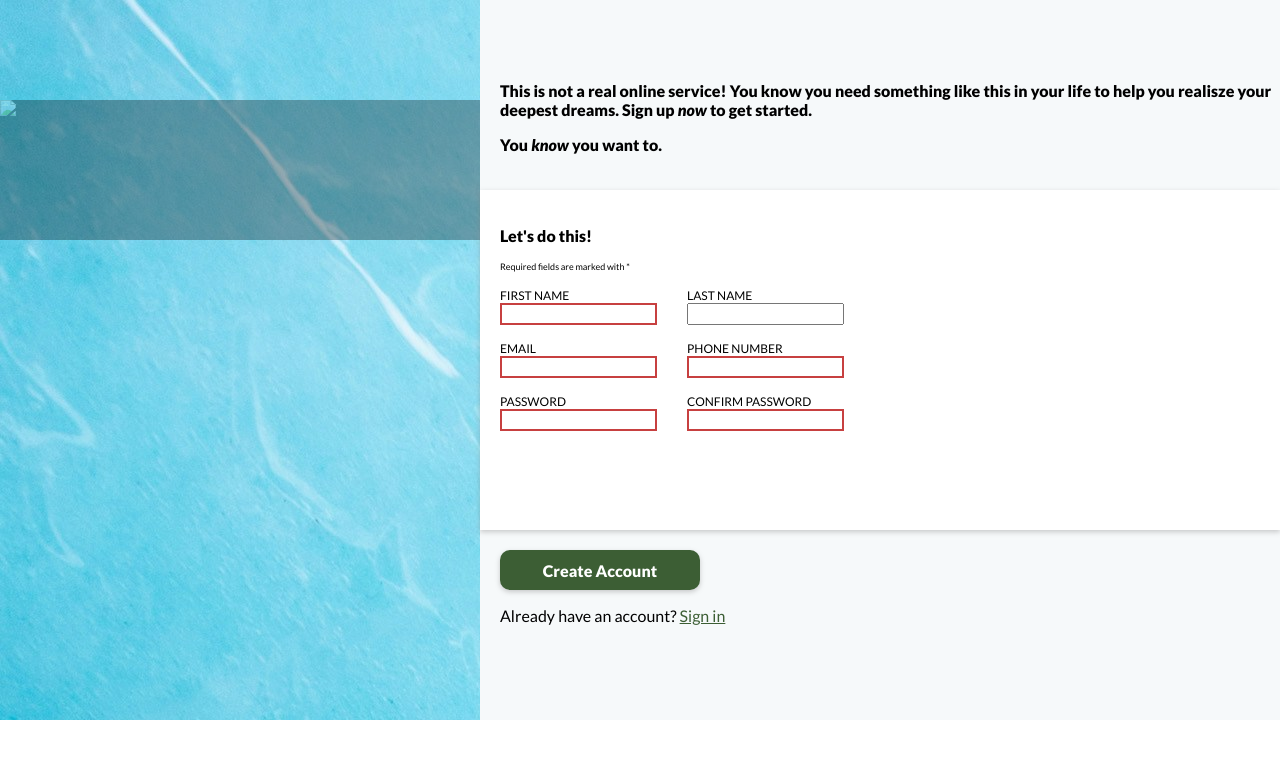
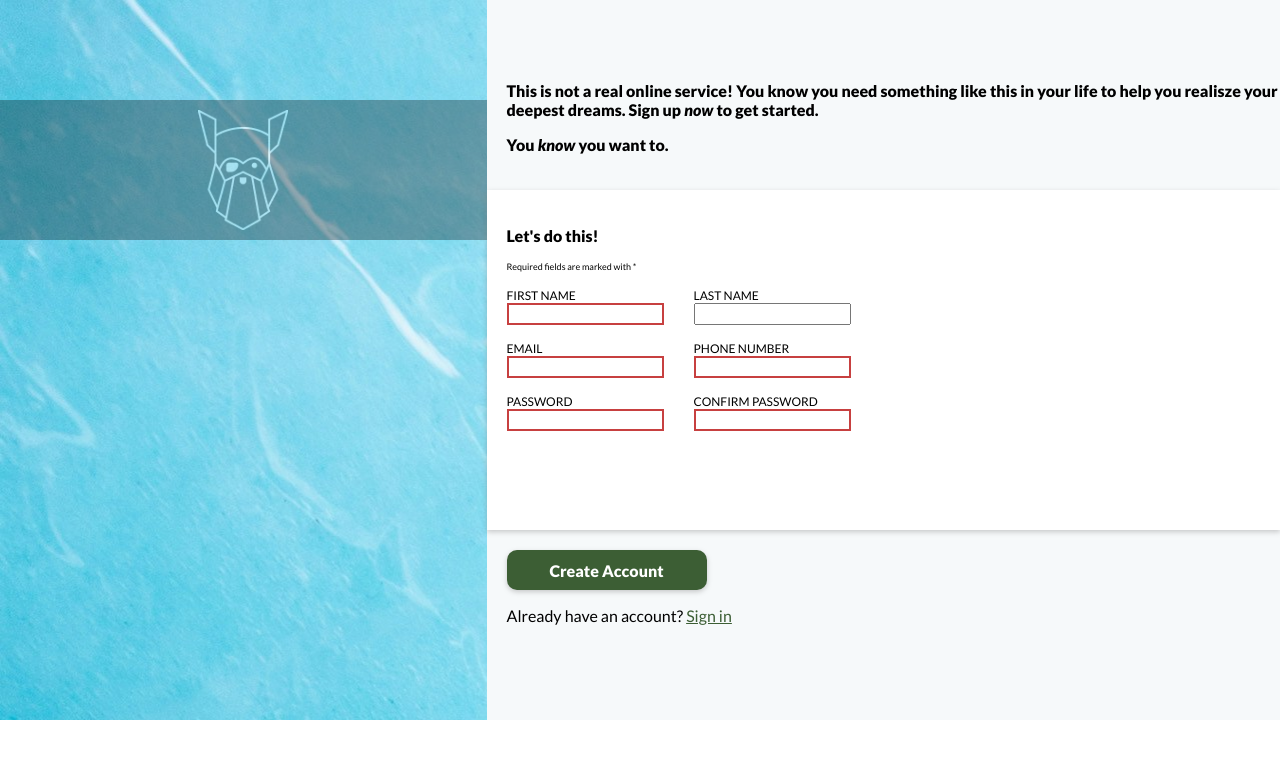
Before and after one commit to deryndro/sign-up-form, a plain HTML site: page index.html in a window 1280 px wide. Drawn offline with Linux system fonts and the light colour scheme.

Commit message:
Added logo image

```diff
--- a/index.html
+++ b/index.html
@@ -12,11 +12,17 @@
     <meta name="viewport" content="width=device-width, initial-scale=1.0" />
     <title>Document</title>
   </head>
+
   <body>
     <div class="main">
       <div class="left-section">
         <div class="odin-logo-container">
-          <img alt="odin logo" />
+          <img
+            alt="odin logo"
+            class="odin-logo"
+            src="images/odin-lined.png"
+            height="120px"
+          />
         </div>
       </div>
       <div class="right-section">
--- a/styles.css
+++ b/styles.css
@@ -58,6 +58,9 @@ li {
   height: 140px;
   background-color: black;
   opacity: 30%;
+  display: flex;
+  align-items: center;
+  justify-content: center;
 }
 
 .right-section {
```
